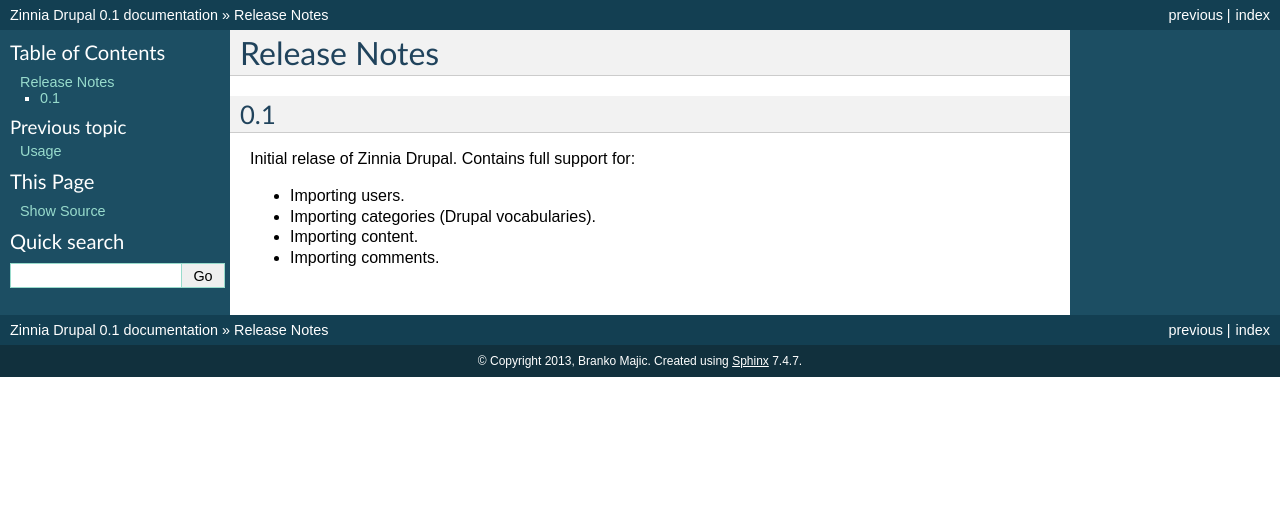
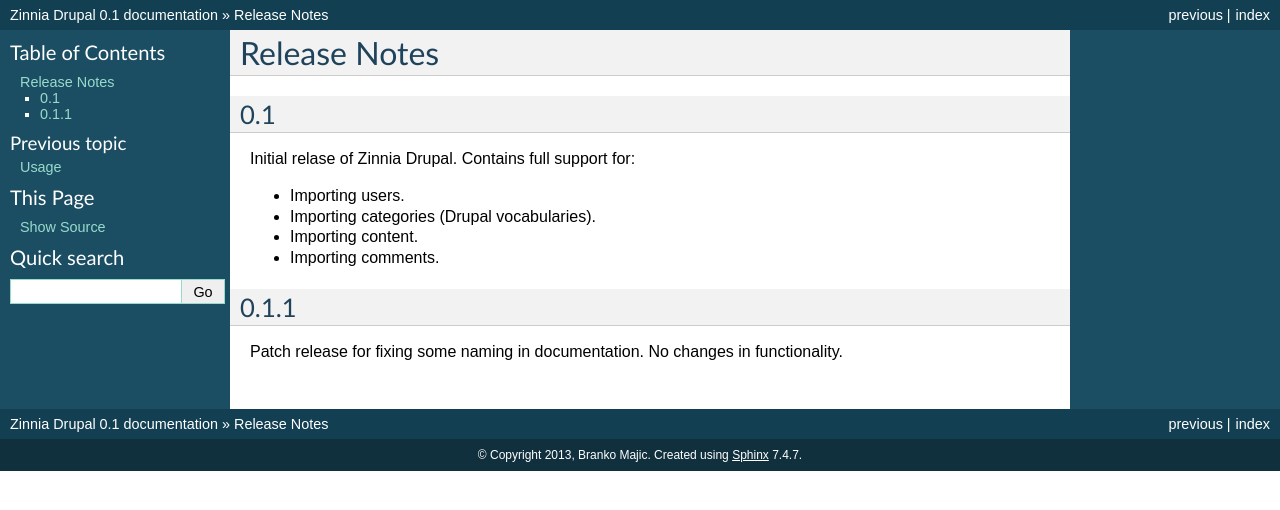
Before and after one commit to azaghal/zinnia-drupal, a Sphinx documentation site: the page built from docs/releasenotes.rst, in a window 1280 px wide. Shown: the top 510 px of the page. Built offline with Sphinx 7.4.7, drawn with Linux system fonts in a browser that asks for light colours.

Commit message:
Updated release notes.

```diff
--- a/docs/releasenotes.rst
+++ b/docs/releasenotes.rst
@@ -10,3 +10,10 @@
 * Importing categories (Drupal vocabularies).
 * Importing content.
 * Importing comments.
+
+
+0.1.1
+-----
+
+Patch release for fixing some naming in documentation. No changes in
+functionality.
```
